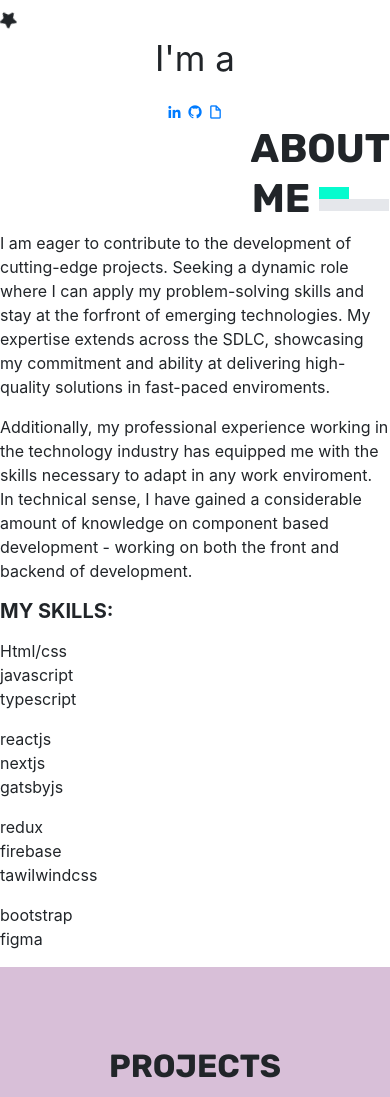
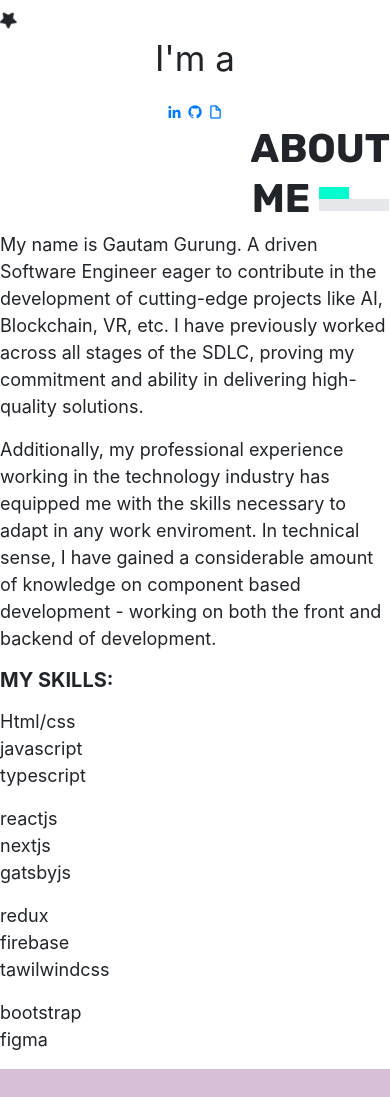
Before and after one commit to GautamGrg/Portfolio-website, a Django app: page / in a window 390 px wide; the page is wider, and only the part inside the window is pictured. Shown: the part 2093-3190 px from the top of that part. Run offline with Django 4.2, Linux system fonts and the light colour scheme; data comes from the database, SQL or seed files in the repository; some libraries are stand-ins or nearby versions.

Commit message:
Update to about me page

```diff
--- a/mywebsite/main/templates/main/home.html
+++ b/mywebsite/main/templates/main/home.html
@@ -129,18 +129,16 @@
         </h1>
       </div>
       <!-- <div class="col-md-9" style="width: 60vh;"> -->
-      <div class="col-md-9">
-        <p> I am eager to contribute to the development of cutting-edge projects. Seeking a dynamic role
-          where I can apply my problem-solving skills and stay at the forfront of emerging technologies. My
-          expertise extends
-          across the SDLC, showcasing my commitment and ability at delivering high-quality solutions in
-          fast-paced enviroments.
+      <div class="col-md-9" style="font-size: 18px;">
+        <p> My name is Gautam Gurung. A driven Software Engineer eager to contribute in the development
+            of cutting-edge projects like AI, Blockchain, VR, etc. I have previously worked across all
+            stages of the SDLC, proving my commitment and ability in delivering high-quality solutions.
         </p>
 
         <p> Additionally, my professional experience working in the technology industry has
-          equipped me with the skills necessary to adapt in any work enviroment. In technical sense,
-          I have gained a considerable amount of knowledge on component based development - working on
-          both the front and backend of development.
+            equipped me with the skills necessary to adapt in any work enviroment. In technical sense,
+            I have gained a considerable amount of knowledge on component based development - working on
+            both the front and backend of development.
         </p>
         <h5 class="font-weight-bold">MY SKILLS:</h5>
         <p>
```
